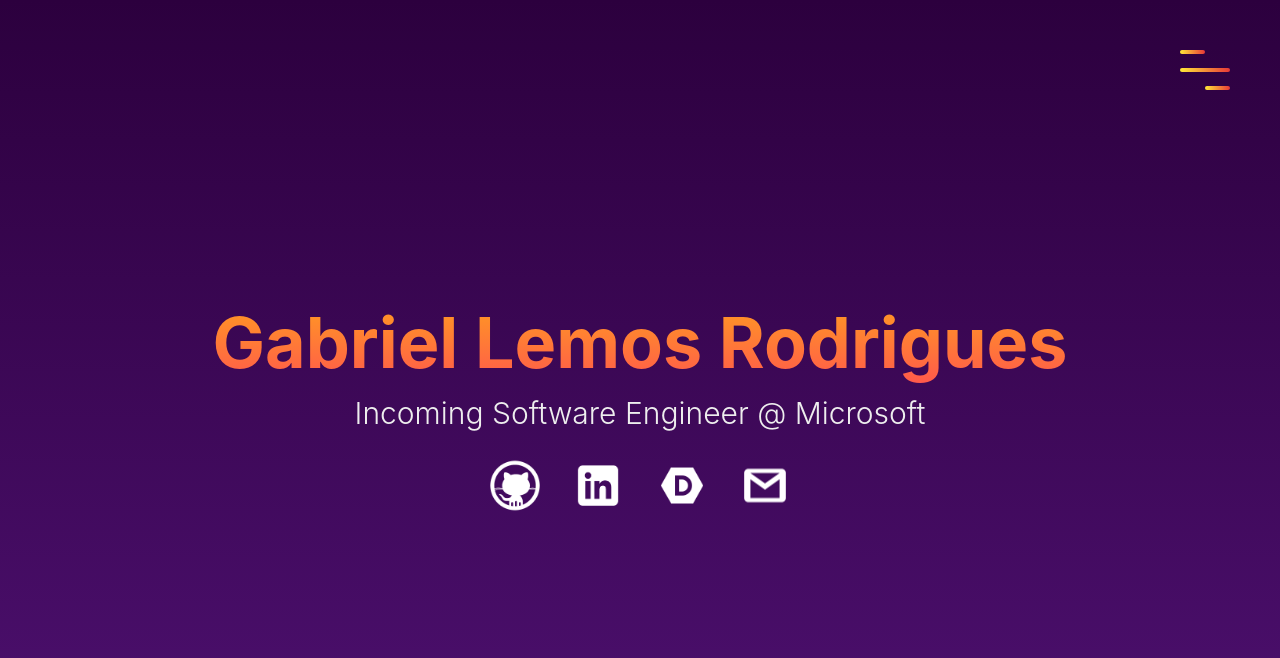
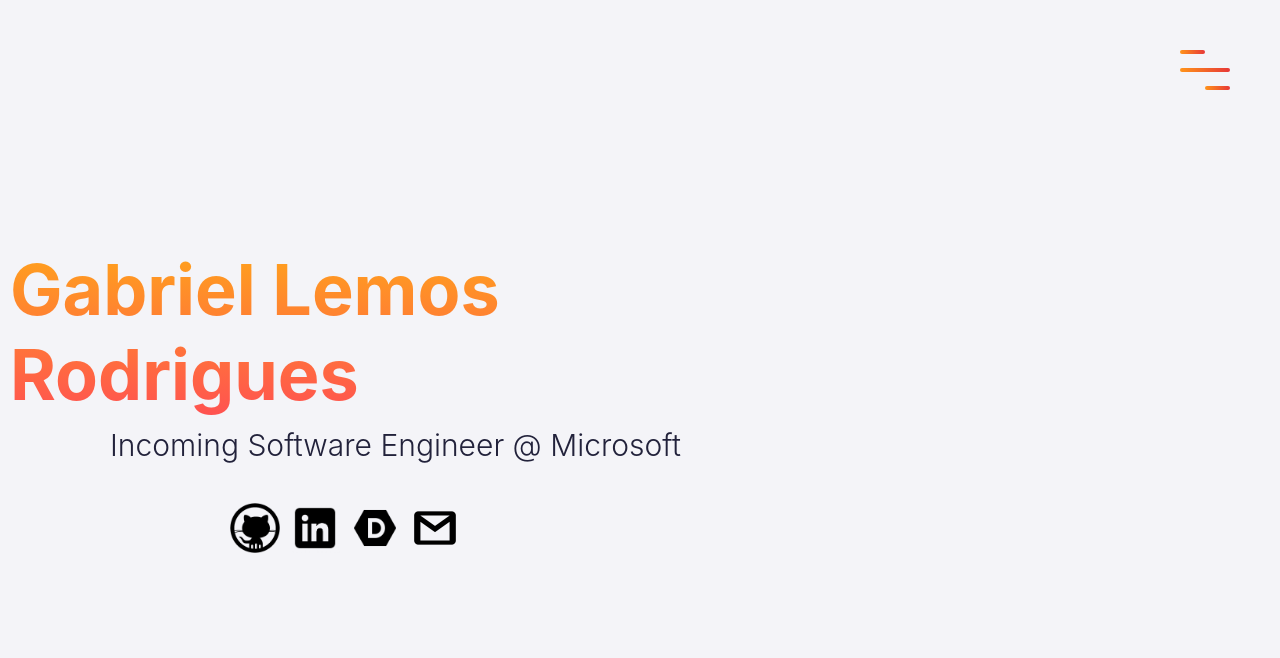
Before and after one commit to Lemos00/lemos00.github.io, a React (Create React App) app: page / in a window 1280 px wide. Shown: the top 658 px of the page. Built offline with nearby package versions, Linux system fonts and the light colour scheme.

Commit message:
current changes - deciding what to do in main component

```diff
--- a/src/App.css
+++ b/src/App.css
@@ -7,13 +7,13 @@
 html{
     font-size: 10px;
     font-family: system-ui,-apple-system,BlinkMacSystemFont,"Segoe UI",Roboto,"Helvetica Neue",Arial,"Noto Sans",sans-serif,"Apple Color Emoji","Segoe UI Emoji","Segoe UI Symbol","Noto Color Emoji";
-    color: #eee;
+    color: #22223b;
 }
 
 body{
     width: 100%;
     height: 100%;
-    background: linear-gradient(rgba(44,0,62), rgba(69,4,106,0.95)) no-repeat center fixed; /* #2c003e, #45046a, #2c003e */
+    /* background: linear-gradient(rgba(44,0,62), rgba(69,4,106,0.95)) no-repeat center fixed; #2c003e, #45046a, #2c003e     */
     background-size: cover;
 }
 
@@ -34,3 +34,10 @@
 section{
     padding: 6rem 0;
 }
+
+.App {
+    height: 100%;
+    width: 100%;
+    background-color: #F4F4F8;
+    /* background-color: red; */
+}
--- a/src/App.js
+++ b/src/App.js
@@ -1,6 +1,5 @@
 import MainIntro from "./Components/MainIntro/MainIntro";
 import "./App.css";
-
 function App() {
   return (
     <div className="App">
--- a/src/Components/MainIntro/MainIntro.css
+++ b/src/Components/MainIntro/MainIntro.css
@@ -18,7 +18,7 @@
 }
 
 .bar{
-    background: linear-gradient(to right, #ffe838, #e73838);
+    background: linear-gradient(to right, #ff941b, #e73838);
     width: 100%;
     height: 4px;
     border-radius: .8rem;
@@ -53,7 +53,7 @@
     height: 100vh;
     position: fixed;
     top: -100vh;
-    background-color: #16162d;
+    background-color: #22223b;
     border-bottom-right-radius: 100%;
     border-bottom-left-radius: 100%;
     transition: all 650ms cubic-bezier(1, 0, 0, 1);
@@ -94,23 +94,27 @@
 .nav-link:focus{
     background: linear-gradient(to top, #ffe838, #e73838);
     -webkit-background-clip: text;
+    background-clip: text;
     -webkit-text-fill-color: transparent;
 }
 
 .landing-icons{
     height: 50px;
     width: 50px;
-    filter: invert(100%);
+    margin-left: 10px;
+    /* filter: invert(100%); */
 }
 
 /* Landing page section */
 .landing-text{
-    position: absolute;
+    position: relative;
+    display: flex;
+    align-items: left;
+    flex-direction: column;
     top: 50%;
     left: 50%;
     transform: translate(-50%, -50%);
     width: 100%;
-    text-align: center;
     z-index: 1;
 }
 
@@ -121,20 +125,30 @@
     -webkit-background-clip: text;
     background-clip: text;
     -webkit-text-fill-color: transparent;
-    padding: 1rem;
+    /* padding: 1rem; */
+    margin-left: 1rem;
     user-select: none;
 }
 
 .landing-text h6{
     font-size: 3rem;
     font-weight: 350;
+    padding: 1rem;
+    margin-left: 10rem;
 }
 
 .icons {
-    margin-left: auto;
+    /* margin-left: auto; */
+    margin-left: 22rem;
     margin-right: auto;
     max-width: 300px;
     justify-content: space-between;
     display: flex;
     margin-top: 3rem;
 }
+
+/* styling put in place to push other components down (not ideal) */
+.mainWrapper {
+    height: 100vh;
+    width: 100vh;
+}
--- a/src/Components/MainIntro/MainIntro.js
+++ b/src/Components/MainIntro/MainIntro.js
@@ -17,14 +17,6 @@
         } else {
             setMenuClass("menu-toggler");
             setNavClass("top-nav");
-        }
-    }
-
-    const changeNav = () => {
-        if (navClass === "menu-toggler") {
-            setNavClass("menu-toggler open");
-        } else {
-            setNavClass("menu-toggler");
         }
     }
 
```
